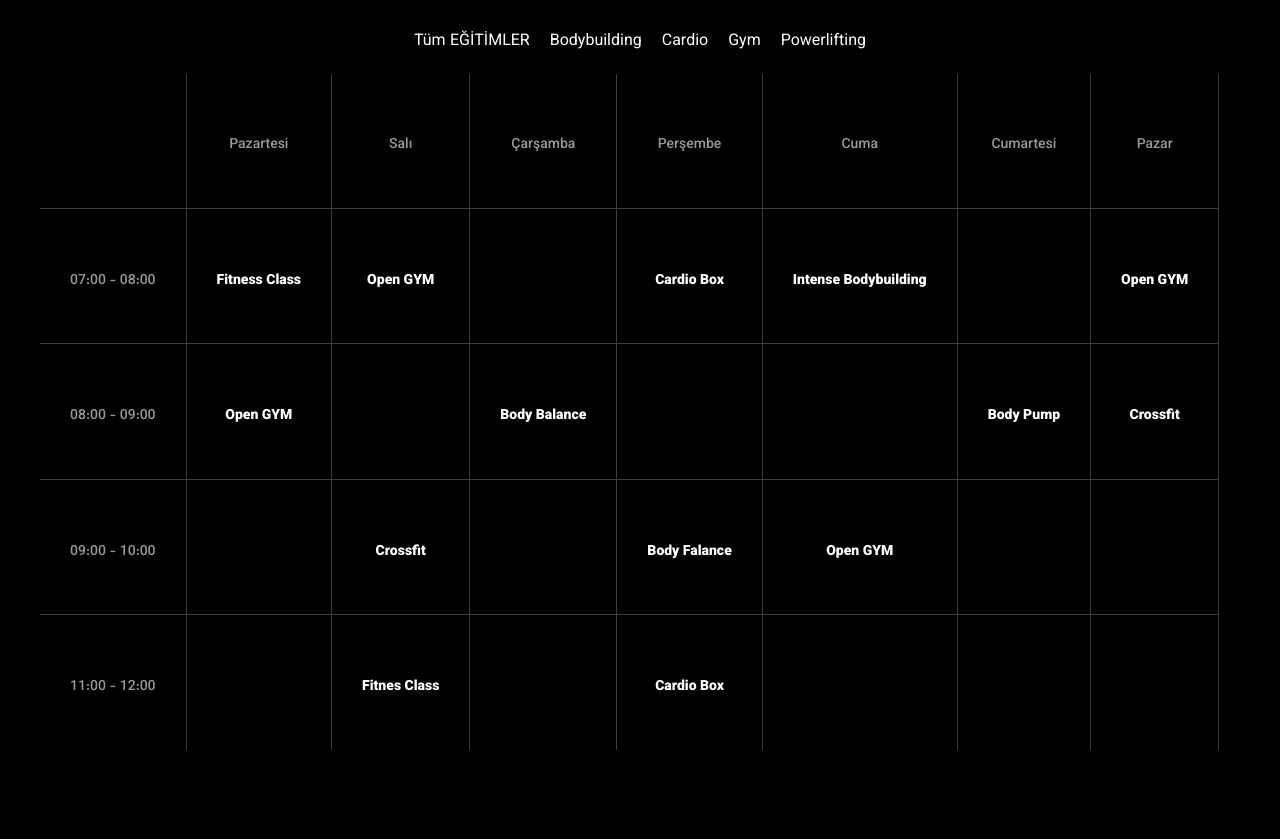
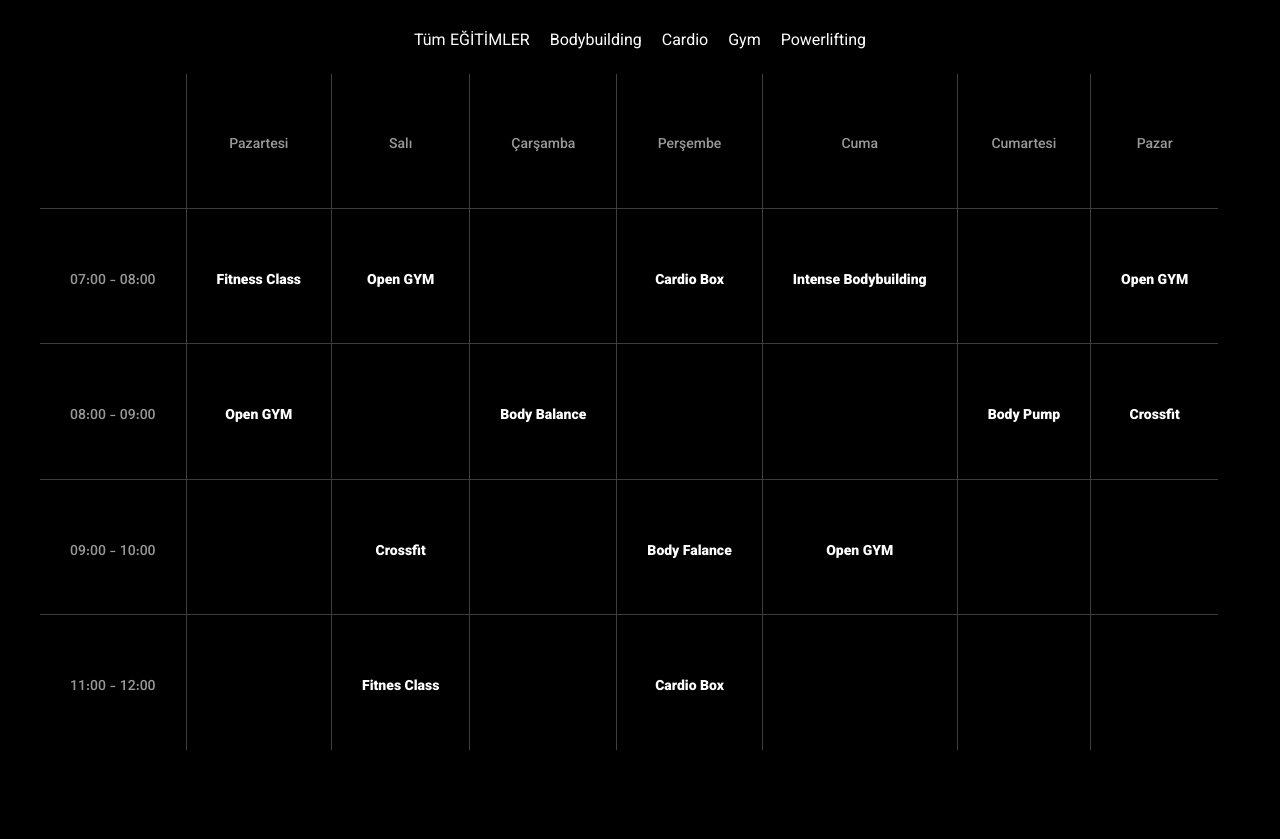
Before and after one commit to kemalbekcan/sporttime_template, a PHP site: page / in a window 1280 px wide; the page is wider, and only the part inside the window is pictured. Shown: the part 4054-4893 px from the top of that part. Run offline with PHP 8.4, Linux system fonts and the light colour scheme; style sheets or scripts are compiled from the project's sources.

Commit message:
initial commit

```diff
--- a/src/scss/components/_lectures.scss
+++ b/src/scss/components/_lectures.scss
@@ -79,6 +79,7 @@
         }
         &:nth-child(8) {
             border-top: none;
+            border-right: none;
         }
     }
 
@@ -127,6 +128,8 @@
             line-height: 24.5px;
         }
 
-
+        &:last-child {
+            border-right: none;
+        }
     }
 }
```
Also changed, not shown: public/css/app.css.
